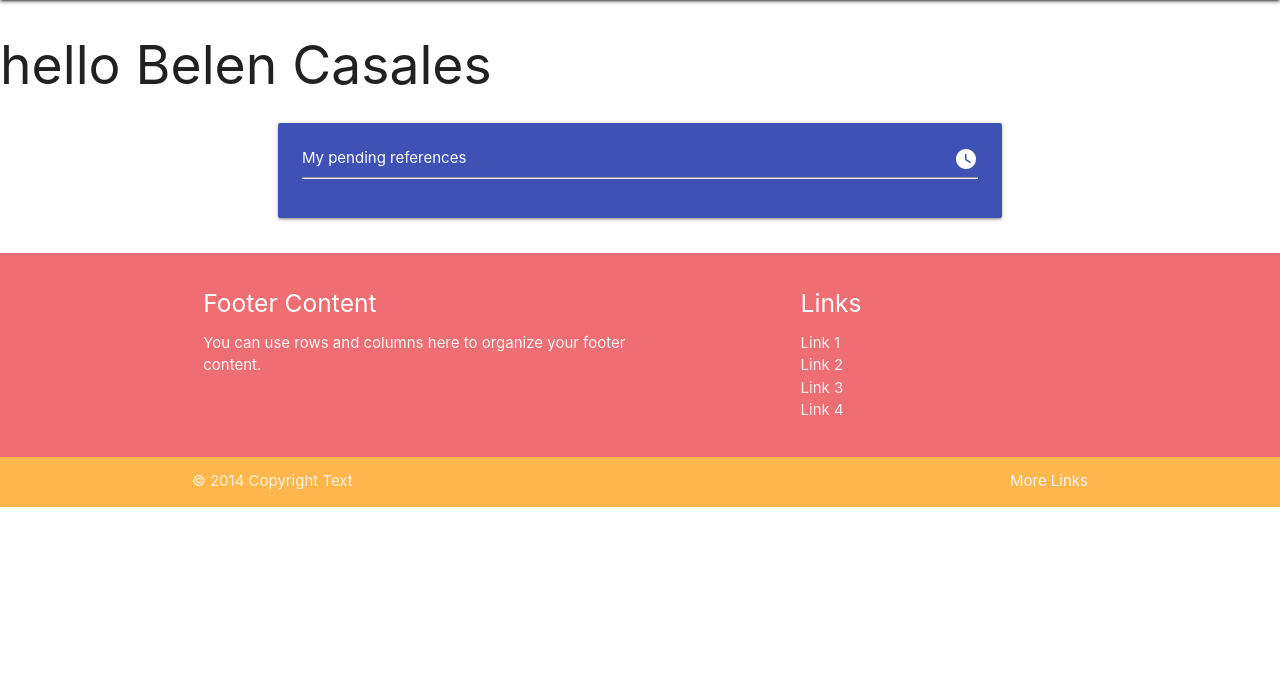
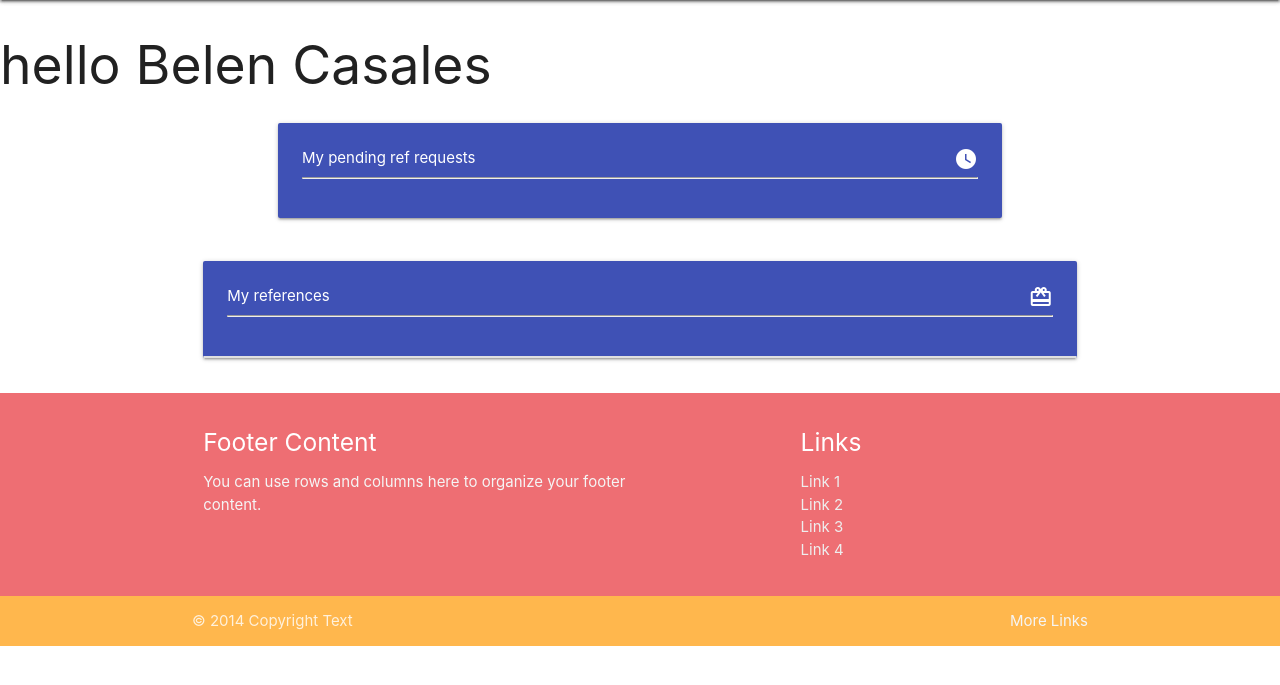
Before and after one commit to 4ntm4n/ms-four, a Django app: template userprofile/templates/userprofile/profile.html in a window 1280 px wide. Shown: the part 64-749 px from the top of the page. Run offline with Django 4.2, Linux system fonts and the light colour scheme; the template is opened without the code that fills it: values that come from a table or form of the project are taken from there, others are empty; data comes from the database, SQL or seed files in the repository; both versions use the stored data as it was after the commit; some libraries are stand-ins or nearby versions.

Commit message:
add response card to profile template

```diff
--- a/userprofile/models.py
+++ b/userprofile/models.py
@@ -126,7 +126,7 @@ class RefResponse(models.Model):
 
     def __str__(self):
         """
-        returns email of reference.
+        returns context string for which the response is made from and to.
         """
         return f"From: {self.company_name} To: {self.get_profile()}"
 
--- a/userprofile/templates/userprofile/components/profile_pending_requests.html
+++ b/userprofile/templates/userprofile/components/profile_pending_requests.html
@@ -1,12 +1,13 @@
 <div class="row">
     <div class="col s12 l10 offset-l1">
         <div class="card-panel indigo">
-            <span class="white-text ">My pending references <i class="material-icons right" >watch_later</i> </span>
+            <span class="white-text ">My pending ref requests <i class="material-icons right" >watch_later</i> </span>
             <hr/>
             <ul class="collapsible popout">
             {% for request in requests %}
 
-                  <li>
+                {% if request.status == PEND %}
+                <li>
                     <div class="collapsible-header"> <span class="truncate">{{ request.company_name }}</span></div>
                     <div class="collapsible-body grey lighten-4">
                         <span>
@@ -18,6 +19,7 @@
                         </span>
                     </div>
                   </li>
+                  {% endif %}
             {% endfor %}
              </ul>
         </div>
--- a/userprofile/templates/userprofile/profile.html
+++ b/userprofile/templates/userprofile/profile.html
@@ -2,11 +2,83 @@
 {% block content %}
     <h2>hello {{ profile }}</h2>
 
-        <div class="container">
+    <div class="container">
             {% include "./components/profile_pending_requests.html" %}
-        </div>
 
 
-        {% comment %} <td>{{ request.time_sent|date:"d M, Y" }}</td> {% endcomment %}
+        <div class="row">
+            <div class="col s12">
+                <div class="card indigo">
+                    <div class="card-content">
+                        <span class="white-text">My references <i class="material-icons right">redeem</i></span>
+                        <hr/>
+                    </div>
+                    <div class=" collection">
+                        {% for request in requests %}
+                        {% if request.status == "COMP" %}
 
+                        <a data-target="{{ request.refresponse.id }}" class="modal-trigger  collection-item" href="">{{ request.status }} | {{ request.refresponse.email }} | {{ request.refresponse.get_full_name }} | ID:  {{ request.refresponse.id }} </a>
+
+                        <div id="{{ request.refresponse.id }}" class="modal">
+                            <div class="modal-content">
+                                <span class="indigo-text">Reference from {{ request.refresponse.company_name }}</span>
+                                <p class="bold">{{ request.profile }}'s duties at {{ request.refresponse.company_name }}</p>
+                                <p>{{ request.refresponse.main_tasks }}</p>
+                                <br/>
+                                <p  class="bold">Performance description</p>
+                                <p>{{ request.refresponse.elaborate }}</p>
+                                <p>{{ request.refresponse.extra }}</p>
+                                <br/>
+                                <p class="indigo-text">reference response by:</p>
+                                <p>{{ request.refresponse.get_full_name }}</p>
+                                <p>{{ request.refresponse.title }}</p>
+                                <p>{{ request.refresponse.company_name }}</p>
+                                <p>contact: {{ request.refresponse.email }} | telephone here </p>
+
+
+
+                            </div>
+                            <div class="modal-footer indigo">
+                                <span class="left">status: {{ request.get_status_display }}</span>
+
+                              <a href="#!" class=" modal-close waves-effect waves-green btn-flat">close</a>
+                            </div>
+                        </div>
+
+                        {% endif %}
+                        {% endfor %}
+
+                    </div>
+
+                </div>
+            </div>
+        </div>
+    </div>
 {% endblock content %}
+
+{% comment %} <a data-target="reference-full" class="collection-item center truncate indigo-text modal-trigger modal-trigger"  href="#modal1"> {{ request.refresponse.get_full_name }} | {{ request.refresponse.company_name }} </a>
+                        <div id="reference-full" class="modal">
+                            <div class="modal-content">
+                                <span class="indigo-text">Reference from {{ request.refresponse.company_name }}</span>
+                                <p class="bold">{{ request.profile }}'s duties at {{ request.refresponse.company_name }}</p>
+                                <p>{{ request.refresponse.main_tasks }}</p>
+                                <br/>
+                                <p  class="bold">Performance description</p>
+                                <p>{{ request.refresponse.elaborate }}</p>
+                                <p>{{ request.refresponse.extra }}</p>
+                                <br/>
+                                <p class="indigo-text">reference response by:</p>
+                                <p>{{ request.refresponse.get_full_name }}</p>
+                                <p>{{ request.refresponse.title }}</p>
+                                <p>{{ request.refresponse.company_name }}</p>
+                                <p>contact: {{ request.refresponse.email }} | telephone here </p>
+
+
+
+                            </div>
+                            <div class="modal-footer indigo">
+                                <span class="left">status: {{ request.get_status_display }}</span>
+
+                              <a href="#!" class=" modal-close waves-effect waves-green btn-flat">close</a>
+                            </div>
+                        </div> {% endcomment %}
--- a/userprofile/views.py
+++ b/userprofile/views.py
@@ -39,7 +39,7 @@ class ProfileView(ListView):
     def get(self, request, *args, **kwargs):
         profile = Profile.objects.get(id=kwargs["pk"])
         form = self.form_class
-        requests = profile.refrequest_set.filter(status="PEND")
+        requests = profile.refrequest_set.all()
         return render(
             self.request,
             "userprofile/profile.html",
```
Also changed, not shown: db.sqlite3, 2 other files.
